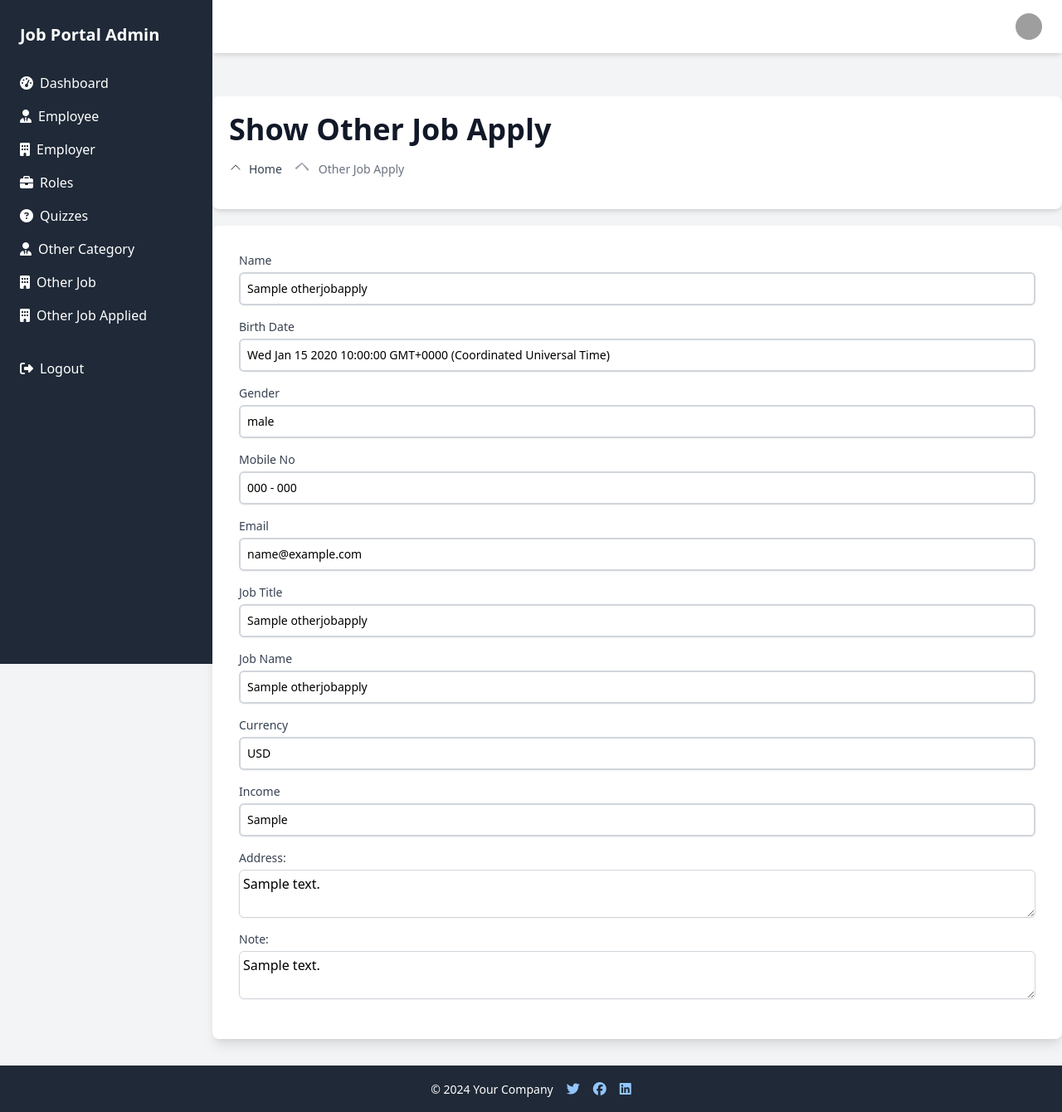
After one commit to princetechlab14/job-protal-backend, a Node server app: page /admin/other-job-apply/1 in a window 1280 px wide. The commit adds this page. Shown: the whole page at 83% size. Run offline with Node 20, Linux system fonts and the light colour scheme; a user stored in the database is signed in; tables that the repository leaves empty hold one stand-in row (values such as "Sample post"); some libraries are stand-ins or nearby versions; grey boxes are pictures that could not be loaded.

Commit message:
job portal changes

```diff
--- a/models/index.js
+++ b/models/index.js
@@ -55,6 +55,7 @@ db.Quiz = require("./quize")(sequelize, DataTypes);
 db.EmployeeQuiz = require("./employeeQuiz")(sequelize, DataTypes);
 db.OtherCategory = require("./otherCategory")(sequelize, DataTypes);
 db.OtherJob = require("./otherJob")(sequelize, DataTypes);
+db.OtherJobApply = require("./otherJobApply")(sequelize, DataTypes);
 
 // Job and Employee relationships
 db.Employer.hasMany(db.Job, {
--- a/routes/admin/index.js
+++ b/routes/admin/index.js
@@ -9,7 +9,8 @@ const {
   Roles,
   Quiz,
   OtherCategory,
-  OtherJob
+  OtherJob,
+  OtherJobApply
 } = require("../../models"); // Define routes
 const authController = require("../../controllers/auth-controller");
 const bcrypt = require("bcrypt");
@@ -505,10 +506,10 @@ router.get("/other-job/create", authenticateJWT, async (req, res) => {
 
 // Handle create form submission
 router.post("/other-job", authenticateJWT, async (req, res) => {
-  const { otherCategoryId = null, title, shorting = 50, image = null, description = null } = req.body;
+  const { otherCategoryId = null, title, shorting = 50, image = null, description = null, link = null, short_desc = null } = req.body;
   try {
     if (!title) return res.status(400).send("Title are required");
-    await OtherJob.create({ otherCategoryId, title, image, description, shorting });
+    await OtherJob.create({ otherCategoryId, title, image, description, shorting, link, short_desc });
     res.redirect("/admin/other-job");
   } catch (error) {
     console.error("Error creating other-job:", error);
@@ -526,10 +527,10 @@ router.get("/other-job/edit/:id", authenticateJWT, async (req, res) => {
 
 // Handle edit form submission
 router.post("/other-job/edit/:id", authenticateJWT, async (req, res) => {
-  const { otherCategoryId = null, title, shorting = 50, image = null, description = null } = req.body;
+  const { otherCategoryId = null, title, shorting = 50, image = null, description = null, link = null, short_desc = null } = req.body;
   try {
     if (!title) return res.status(400).send("Title are required");
-    await OtherJob.update({ otherCategoryId, title, image, description, shorting }, { where: { id: req.params.id } });
+    await OtherJob.update({ otherCategoryId, title, image, description, shorting, link, short_desc }, { where: { id: req.params.id } });
     res.redirect("/admin/other-job");
   } catch (error) {
     console.error("Error updating other-job:", error);
@@ -551,4 +552,38 @@ router.post("/other-job/delete/:id", authenticateJWT, async (req, res) => {
   }
 });
 
+// other job apply
+router.get("/other-job-apply", authenticateJWT, async (req, res) => {
+  try {
+    let otherJobApply = await OtherJobApply.findAll();
+    res.render("otherJobApply/index", { otherJobApply });
+  } catch (error) {
+    console.error("Error fetching otherJobApply:", error);
+    res.status(500).send("Internal Server Error");
+  }
+});
+
+router.get("/other-job-apply/:id", authenticateJWT, async (req, res) => {
+  try {
+    let otherJobApply = await OtherJobApply.findByPk(req.params.id);
+    if (!otherJobApply) return res.status(404).send("Other Job applied not found");
+    res.render("otherJobApply/show", { otherJobApply });
+  } catch (error) {
+    console.error("Error fetching otherJobApply:", error);
+    res.status(500).send("Internal Server Error");
+  }
+});
+
+router.post("/other-job-apply/delete/:id", authenticateJWT, async (req, res) => {
+  const id = req.params.id;
+  try {
+    const otherJobApplied = await OtherJobApply.findByPk(id);
+    if (!otherJobApplied) return res.status(404).send("Other job applied not found");
+    await OtherJobApply.destroy({ where: { id } });
+    res.redirect("/admin/other-job-apply");
+  } catch (error) {
+    console.error("Error deleting other-job-apply:", error);
+    res.status(500).send("Internal Server Error");
+  }
+});
 module.exports = router;
--- a/routes/apis/index.js
+++ b/routes/apis/index.js
@@ -4,6 +4,7 @@ const reviewRoutes = require("./review-route");
 const jobsRoute = require("./job-route");
 const quizRouter = require("./quiz-router");
 const otherJobs = require("./other-job");
+const otherJobApply = require("./other-job-apply");
 const express = require("express");
 const app = express();
 // Routes
@@ -13,6 +14,7 @@ app.use("/employee", employeeRoutes);
 app.use("/reviews", reviewRoutes);
 app.use("/quiz", quizRouter);
 app.use("/other-jobs", otherJobs);
+app.use("/other-job-apply", otherJobApply);
 module.exports = {
   apiRoutes: app,
 };
--- /dev/null
+++ b/views/otherJobApply/show.ejs
@@ -0,0 +1,151 @@
+<!DOCTYPE html>
+<html lang="en">
+
+<head>
+  <%- include("../partial/head", { title: "Show Other Job Apply" }) %>
+    <!-- Tailwind CSS -->
+    <link href="https://cdn.jsdelivr.net/npm/tailwindcss@2.2.19/dist/tailwind.min.css" rel="stylesheet" />
+    <script src="https://cdn.ckeditor.com/4.16.1/full/ckeditor.js"></script>
+
+    <style>
+      .skill-inputs {
+        display: flex;
+        flex-direction: column;
+      }
+
+      .skill-inputs .skill-item {
+        margin-bottom: 0.5rem;
+        display: flex;
+        align-items: center;
+      }
+
+      .skill-inputs .skill-item .delete-skill {
+        margin-left: 0.5rem;
+        cursor: pointer;
+        color: red;
+        font-weight: bold;
+      }
+
+      .error {
+        color: red;
+        display: none;
+      }
+    </style>
+</head>
+
+<body class="bg-gray-100 dark:bg-gray-900 font-sans bg-cover bg-center">
+  <!-- Sidebar -->
+  <%- include("../partial/sidebar") %>
+    <!-- Main Content -->
+    <div class="ml-0 md:ml-64 flex flex-col min-h-screen">
+      <!-- Header -->
+      <%- include("../partial/header") %>
+        <!-- Main Content Area -->
+        <div class="container mx-auto py-8 mt-5">
+          <div class="flex flex-col shadow-md mb-5 bg-white rounded-lg p-5">
+            <h1 class="text-4xl font-extrabold mb-4 text-gray-900 dark:text-white">
+              Show Other Job Apply
+            </h1>
+            <nav class="flex mb-4" aria-label="Breadcrumb">
+              <ol class="inline-flex items-center space-x-1 md:space-x-3">
+                <li class="inline-flex items-center">
+                  <a href="/admin/dashboard"
+                    class="inline-flex items-center text-sm font-medium text-gray-700 hover:text-gray-900 dark:text-gray-400 dark:hover:text-white">
+                    <svg class="w-4 h-4 mr-2" fill="currentColor" viewBox="0 0 20 20"
+                      xmlns="http://www.w3.org/2000/svg">
+                      <path d="M10 3.172L17.071 10.243 16.364 10.95 10 4.586 3.636 10.95 2.929 10.243 10 3.172z"></path>
+                    </svg>
+                    Home
+                  </a>
+                </li>
+                <li aria-current="page">
+                  <div class="flex items-center">
+                    <svg class="w-6 h-6 text-gray-400" fill="currentColor" viewBox="0 0 20 20"
+                      xmlns="http://www.w3.org/2000/svg">
+                      <path d="M10 3.172l7.071 7.071-1.414 1.414L10 4.586l-5.657 5.657-1.414-1.414L10 3.172z"></path>
+                    </svg>
+                    <span class="ml-1 text-sm font-medium text-gray-500 md:ml-2 dark:text-gray-400">
+                      Other Job Apply</span>
+                  </div>
+                </li>
+              </ol>
+            </nav>
+          </div>
+          <div class="container shadow-lg bg-white rounded-lg mx-auto px-4 sm:px-8">
+            <div class="py-8">
+              <div class="mb-4">
+                <label for="name" class="block text-sm font-medium text-gray-700">Name</label>
+                <input type="text" id="name" name="name" value="<%= otherJobApply.name %>"
+                  class="mt-1 block w-full px-2 py-2 rounded-md border-gray-300 shadow-sm focus:border-indigo-500 border-2 border-gray-300 focus:ring-indigo-500 sm:text-sm" />
+              </div>
+
+              <div class="mb-4">
+                <label for="birth_date" class="block text-sm font-medium text-gray-700">Birth Date</label>
+                <input type="text" id="birth_date" name="birth_date" value="<%= otherJobApply.birth_date %>"
+                  class="mt-1 block w-full px-2 py-2 rounded-md border-gray-300 shadow-sm focus:border-indigo-500 border-2 border-gray-300 focus:ring-indigo-500 sm:text-sm" />
+              </div>
+
+              <div class="mb-4">
+                <label for="gender" class="block text-sm font-medium text-gray-700">Gender</label>
+                <input type="text" id="gender" name="gender" value="<%= otherJobApply.gender %>"
+                  class="mt-1 block w-full px-2 py-2 rounded-md border-gray-300 shadow-sm focus:border-indigo-500 border-2 border-gray-300 focus:ring-indigo-500 sm:text-sm" />
+              </div>
+
+              <div class="mb-4">
+                <label for="mobile_no" class="block text-sm font-medium text-gray-700">Mobile No</label>
+                <input type="text" id="mobile_no" name="mobile_no"
+                  value="<%= otherJobApply.mobile_code %> - <%= otherJobApply.mobile_no %>"
+                  class="mt-1 block w-full px-2 py-2 rounded-md border-gray-300 shadow-sm focus:border-indigo-500 border-2 border-gray-300 focus:ring-indigo-500 sm:text-sm" />
+              </div>
+
+              <div class="mb-4">
+                <label for="email" class="block text-sm font-medium text-gray-700">Email</label>
+                <input type="text" id="email" name="email" value="<%= otherJobApply.email %>"
+                  class="mt-1 block w-full px-2 py-2 rounded-md border-gray-300 shadow-sm focus:border-indigo-500 border-2 border-gray-300 focus:ring-indigo-500 sm:text-sm" />
+              </div>
+
+              <div class="mb-4">
+                <label for="job_title" class="block text-sm font-medium text-gray-700">Job Title</label>
+                <input type="text" id="job_title" name="job_title" value="<%= otherJobApply.job_title %>"
+                  class="mt-1 block w-full px-2 py-2 rounded-md border-gray-300 shadow-sm focus:border-indigo-500 border-2 border-gray-300 focus:ring-indigo-500 sm:text-sm" />
+              </div>
+
+              <div class="mb-4">
+                <label for="job_name" class="block text-sm font-medium text-gray-700">Job Name</label>
+                <input type="text" id="job_name" name="job_name" value="<%= otherJobApply.job_name %>"
+                  class="mt-1 block w-full px-2 py-2 rounded-md border-gray-300 shadow-sm focus:border-indigo-500 border-2 border-gray-300 focus:ring-indigo-500 sm:text-sm" />
+              </div>
+
+              <div class="mb-4">
+                <label for="currency" class="block text-sm font-medium text-gray-700">Currency</label>
+                <input type="text" id="currency" name="currency" value="<%= otherJobApply.currency %>"
+                  class="mt-1 block w-full px-2 py-2 rounded-md border-gray-300 shadow-sm focus:border-indigo-500 border-2 border-gray-300 focus:ring-indigo-500 sm:text-sm" />
+              </div>
+
+              <div class="mb-4">
+                <label for="income" class="block text-sm font-medium text-gray-700">Income</label>
+                <input type="text" id="income" name="income" value="<%= otherJobApply.income %>"
+                  class="mt-1 block w-full px-2 py-2 rounded-md border-gray-300 shadow-sm focus:border-indigo-500 border-2 border-gray-300 focus:ring-indigo-500 sm:text-sm" />
+              </div>
+
+              <div class="mb-4">
+                <label for="address" class="block text-sm font-medium text-gray-700">Address:</label>
+                <textarea name="address" id="address"
+                  class="mt-1 block border p-1 w-full border-gray-300 rounded-md shadow-sm focus:border-blue-500 focus:ring focus:ring-blue-500 focus:ring-opacity-50"><%= otherJobApply.address %></textarea>
+              </div>
+
+              <div class="mb-4">
+                <label for="note" class="block text-sm font-medium text-gray-700">Note:</label>
+                <textarea name="note" id="note"
+                  class="mt-1 block border p-1 w-full border-gray-300 rounded-md shadow-sm focus:border-blue-500 focus:ring focus:ring-blue-500 focus:ring-opacity-50"><%= otherJobApply.note %></textarea>
+              </div>
+            </div>
+          </div>
+        </div>
+    </div>
+    <!-- Footer -->
+    <%- include("../partial/footer") %>
+
+</body>
+
+</html>
--- a/views/partial/sidebar.ejs
+++ b/views/partial/sidebar.ejs
@@ -1,7 +1,6 @@
 <aside
   class="bg-gray-800 z-10 text-white w-64 space-y-6 py-7 px-2 fixed top-0 left-0 h-full transition-transform duration-300 ease-in-out transform -translate-x-full md:translate-x-0"
-  id="sidebar"
->
+  id="sidebar">
   <div class="flex items-center justify-between px-4">
     <span class="text-xl font-semibold">Job Portal Admin</span>
     <div class="close-sidebar" id="close-sidebar">
@@ -9,66 +8,38 @@
     </div>
   </div>
   <nav>
-    <a
-      href="/admin/dashboard"
-      class="block py-2 px-4 sidebar-link hover:bg-gray-700"
-      id="dashboard-link"
-    >
+    <a href="/admin/dashboard" class="block py-2 px-4 sidebar-link hover:bg-gray-700" id="dashboard-link">
       <i class="fas fa-tachometer-alt mr-2"></i>Dashboard
     </a>
-    <a
-      href="/admin/employee"
-      class="block py-2 px-4 sidebar-link hover:bg-gray-700"
-      id="employee-link"
-    >
+    <a href="/admin/employee" class="block py-2 px-4 sidebar-link hover:bg-gray-700" id="employee-link">
       <i class="fas fa-user-tie mr-2"></i>Employee
     </a>
-    <a
-      href="/admin/employer"
-      class="block py-2 px-4 sidebar-link hover:bg-gray-700"
-      id="employer-link"
-    >
+    <a href="/admin/employer" class="block py-2 px-4 sidebar-link hover:bg-gray-700" id="employer-link">
       <i class="fas fa-building mr-2"></i>Employer
     </a>
-    <a
-      href="/admin/roles"
-      class="block py-2 px-4 sidebar-link hover:bg-gray-700"
-      id="roles-link"
-    >
+    <a href="/admin/roles" class="block py-2 px-4 sidebar-link hover:bg-gray-700" id="roles-link">
       <i class="fas fa-briefcase mr-2"></i>Roles
     </a>
     <!-- New Quiz Link -->
-    <a
-      href="/admin/quiz"
-      class="block py-2 px-4 sidebar-link hover:bg-gray-700"
-      id="quizzes-link"
-    >
+    <a href="/admin/quiz" class="block py-2 px-4 sidebar-link hover:bg-gray-700" id="quizzes-link">
       <i class="fas fa-question-circle mr-2"></i>Quizzes
     </a>
 
-    <a
-      href="/admin/other-category"
-      class="block py-2 px-4 sidebar-link hover:bg-gray-700"
-      id="other-category-link"
-    >
+    <a href="/admin/other-category" class="block py-2 px-4 sidebar-link hover:bg-gray-700" id="other-category-link">
       <i class="fas fa-user-tie mr-2"></i>Other Category
     </a>
 
-    <a
-      href="/admin/other-job"
-      class="block py-2 px-4 sidebar-link hover:bg-gray-700"
-      id="other-job-link"
-    >
+    <a href="/admin/other-job" class="block py-2 px-4 sidebar-link hover:bg-gray-700" id="other-job-link">
       <i class="fas fa-building mr-2"></i>Other Job
+    </a>
+
+    <a href="/admin/other-job-apply" class="block py-2 px-4 sidebar-link hover:bg-gray-700" id="other-job-link">
+      <i class="fas fa-building mr-2"></i>Other Job Applied
     </a>
   </nav>
   <!-- Logout button -->
   <div class="flex items-center justify-center">
-    <a
-      href="/admin/logout"
-      class="block py-2 px-4 w-full sidebar-link logout hover:bg-gray-700"
-      id="logout-link"
-    >
+    <a href="/admin/logout" class="block py-2 px-4 w-full sidebar-link logout hover:bg-gray-700" id="logout-link">
       <i class="fas fa-sign-out-alt mr-2"></i>Logout
     </a>
   </div>
```
Also changed, not shown: controllers/otherJobApplyController.js (added, +40 -0 lines), models/otherJob.js (+12 -0 lines), models/otherJobApply.js (added, +57 -0 lines), routes/apis/other-job-apply.js (added, +8 -0 lines), validators/otherJobApplyValidator.js (added, +17 -0 lines), views/otherJobApply/index.ejs (renamed from views/otherJobs/index.ejs, +29 -28 lines), views/otherJobs/create.ejs (+14 -1 lines), views/otherJobs/edit.ejs (+12 -0 lines).
